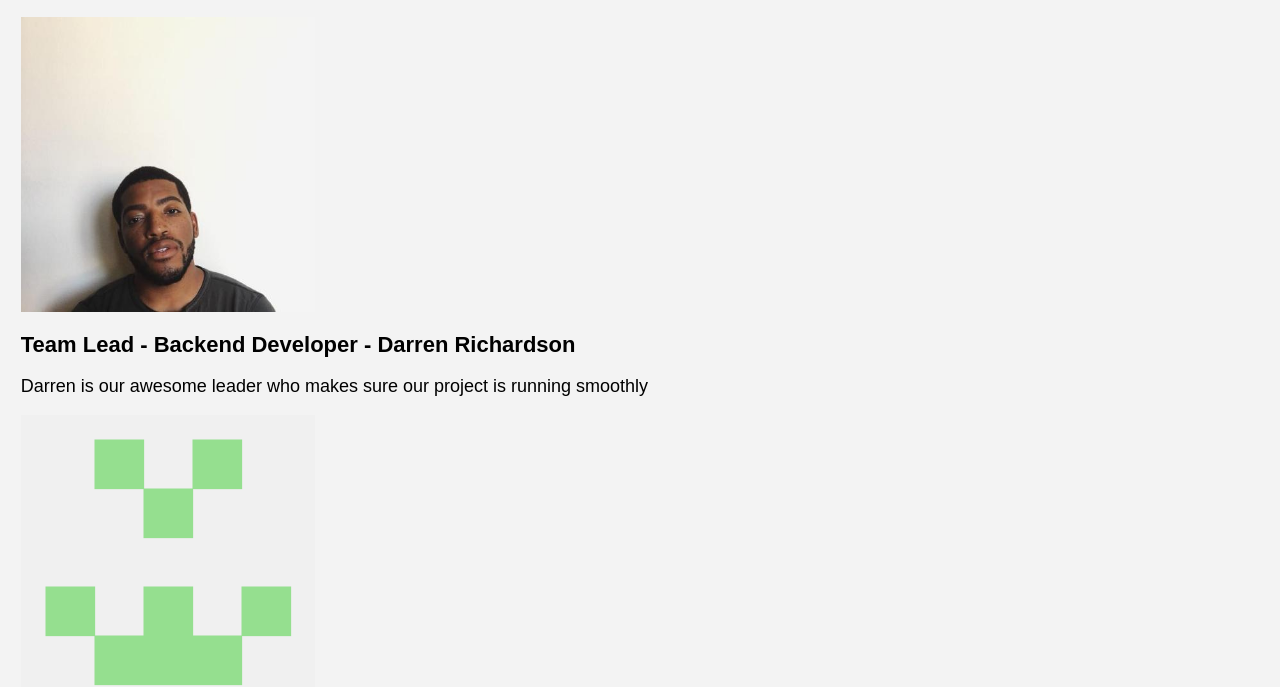
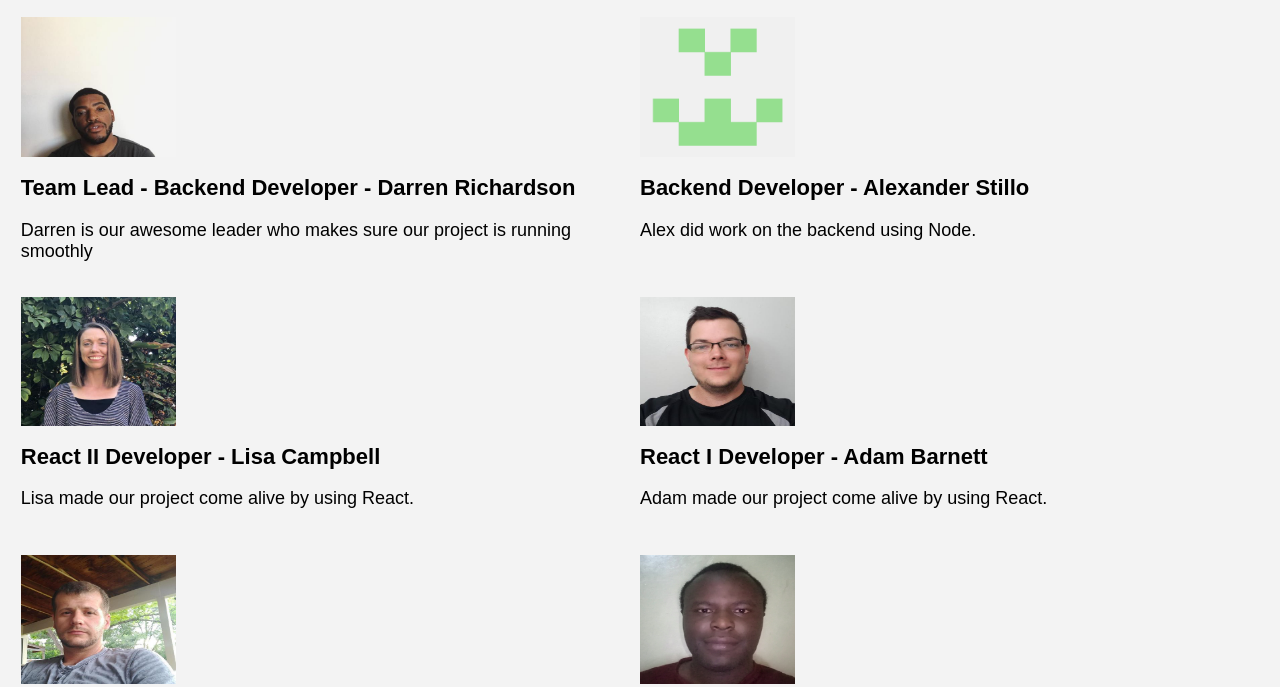
Before and after one commit to Build-Week-WunderList2-0/UI, a plain HTML site: page about.html in a window 1280 px wide. Shown: the part 145-832 px from the top of the page. Drawn offline with Linux system fonts and the light colour scheme.

Commit message:
Add column format to about page

```diff
--- a/about.html
+++ b/about.html
@@ -23,6 +23,7 @@
             <h1>The Team</h1>
 
             <section>
+                <div class="parent">
                     <div class="content-parent">
                         <div class="About-img-div">
                             <img class="About-img" src="Darrenprofilepic.jpg" alt="Darren Richardson">
@@ -33,7 +34,6 @@
                             <p class="text-content">Darren is our awesome leader who makes sure our project is running smoothly</p>
                         </div>
                     </div>
-
                     <div class="content-parent">
                         <div class="About-img-div">
                             <img class="About-img" src="Astilloprofilepic.png" alt="Alexander Stillo">
@@ -43,7 +43,9 @@
                             <h2>Backend Developer - Alexander Stillo</h2>
                             <p class="text-content">Alex did work on the backend using Node.</p>
                         </div>
-
+                    </div>
+                </div>
+                <div class="parent">
                     <div class="content-parent">
                         <div class="About-img-div">
                             <img class="About-img" src="Lisaprofilepic.jpg" alt="Lisa Campbell">
@@ -53,7 +55,7 @@
                             <h2>React II Developer - Lisa Campbell</h2>
                             <p class="text-content">Lisa made our project come alive by using React.</p>
                         </div>
-
+                    </div>
                     <div class="content-parent">
                         <div class="About-img-div">
                             <img class="About-img" src="Adamprofilepic.jpg" alt="Adam Barnett">
@@ -63,7 +65,9 @@
                             <h2>React I Developer - Adam Barnett</h2>
                             <p class="text-content">Adam made our project come alive by using React.</p>
                         </div>
-
+                    </div>
+                </div>
+                <div class="parent">
                     <div class="content-parent">
                         <div class="About-img-div">
                             <img class="About-img" src="ChrisDprofilepic.jpg" alt="Christopher Daniels">
@@ -73,7 +77,7 @@
                             <h2>React I Developer - Christopher Daniels</h2>
                             <p class="text-content">Chris made our project come alive by using React.</p>
                         </div>
-
+                    </div>
                     <div class="content-parent">
                         <div class="About-img-div">
                             <img class="About-img" src="Austinprofilepic.png" alt="Austin Walela">
@@ -83,7 +87,8 @@
                             <h2>React I Developer - Austin Walela</h2>
                             <p class="text-content">Austin made our project come alive by using React.</p>
                         </div>
-
+                    </div>
+                </div>
                 <div class="content-parent">
                     <div class="About-img-div">
                         <img class="About-img" src="Jakeprofilepic.JPG" alt="Jake Regner">
@@ -93,6 +98,7 @@
                         <h2>UI Developer - Jake Regner</h2>
                         <p class="text-content">Jake provided the design for the landing page and about page.</p>
                     </div>
+                </div>
             </section>
 
         </div>
--- a/less/aboutus.less
+++ b/less/aboutus.less
@@ -5,18 +5,23 @@ h1 {
     font-size: 3rem;
 }
 
+.parent {
+    display: flex;
+    flex-direction: row;
+}
 
 .content-parent {
     display: flex;
     flex-direction: column;
+    width: 50%;
 
     .About-img-div {
         width: 25%;
         height: 50%;
 
         .About-img {
-            width: 95%;
-            height: 50%;
+            width: 100%;
+            height: 100%;
         }
     }
 
```
Also changed, not shown: css/index.css. Lines whose indentation alone changed are shown as unchanged.
